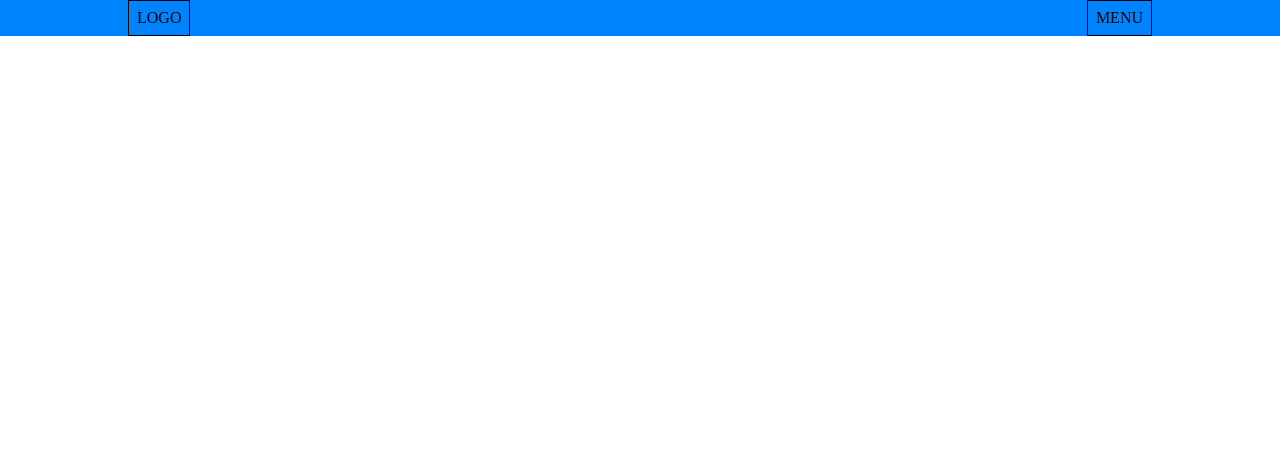
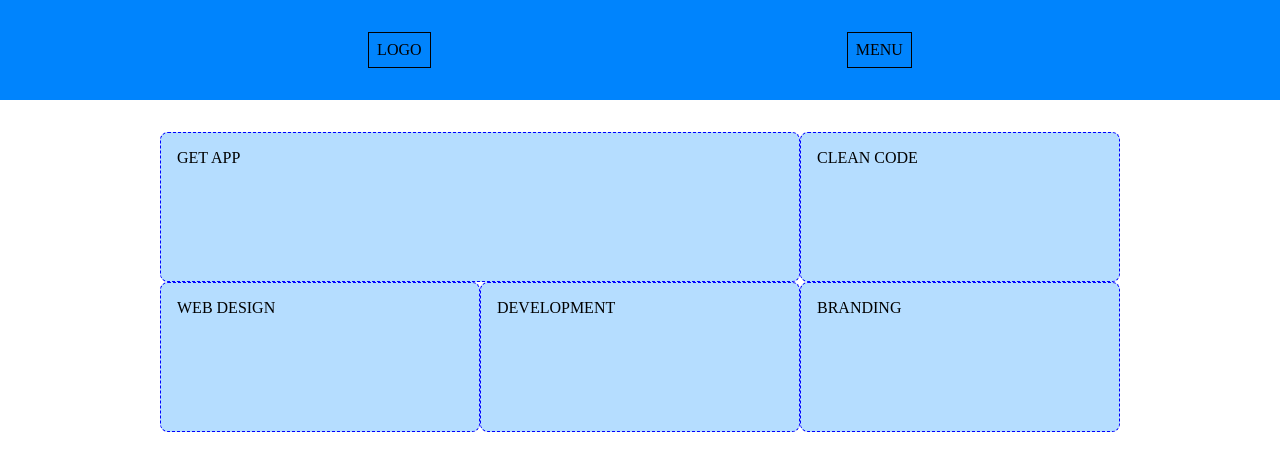
Before and after one commit to Francesca-Barcella/htmlcss-responsive-layout, a plain HTML site: page index.html in a window 1280 px wide. Drawn offline with Linux system fonts and the light colour scheme.

Commit message:
RL - main section demo blocks

```diff
--- a/assets/css/style.css
+++ b/assets/css/style.css
@@ -23,14 +23,35 @@ img {
     --rl-light: #FFFFFF;
 }
 
-.container80 {
+.container {
     width: 80%;
     margin: auto;
+    padding: 2rem;
 }
 
 .d_flex {
     display: flex;
-    justify-content: space-between;
+    justify-content: space-around;
+}
+
+.f_wrap {
+    flex-wrap: wrap;
+}
+
+.col_4 {
+    width: calc(100% / 12 * 4);
+}
+
+.col_6 {
+    width: 50%;
+}
+
+.col_8 {
+    width: calc(100% / 12 * 8);
+}
+
+.col_12 {
+    width: 100%;
 }
 
 /* #endregion utilities */
@@ -41,6 +62,12 @@ img {
     border: 1px solid black;
 }
 
+.debug .demo [class^="col_"] {
+
+    border: 1px dashed blue;
+    height: 150px;
+}
+
 
 /* #endregion debug */
 
@@ -49,7 +76,8 @@ header {
     background-color: var(--rl-primary);
 }
 
-.nav_sx, .nav_dx{
+.nav_sx,
+.nav_dx {
     padding: 0.5rem;
 }
 
@@ -57,6 +85,14 @@ header {
 /* #endregion header */
 
 /* #region main */
+.demo [class^="col_"] {
+    background-color: var(--rl-primary-lite);
+    border-radius: 0.5rem;
+    padding: 1rem;
+}
+
+
+
 
 /* #endregion main */
 
--- a/index.html
+++ b/index.html
@@ -9,7 +9,7 @@
 </head>
 <body class="debug">
     <header id="site_header">
-        <div class="container80 d_flex">
+        <div class="container d_flex">
             <div class="nav_sx">LOGO</div>
             <div class="nav_dx">MENU</div>
         </div>
@@ -17,6 +17,20 @@
     </header>
 
     <main id="site_main">
+        <section class="demo">
+            <div class="container">
+                <div class="row d_flex f_wrap">
+                    <div class="col_8">GET APP</div>
+                    <div class="col_4">CLEAN CODE</div>
+                    <div class="col_4">WEB DESIGN</div>
+                    <div class="col_4">DEVELOPMENT</div>
+                    <div class="col_4">BRANDING</div>
+                </div>
+                <!-- /.row -->
+            </div>
+            <!-- /.container -->
+        </section>
+        <!-- /.demo -->
 
     </main>
 
```
